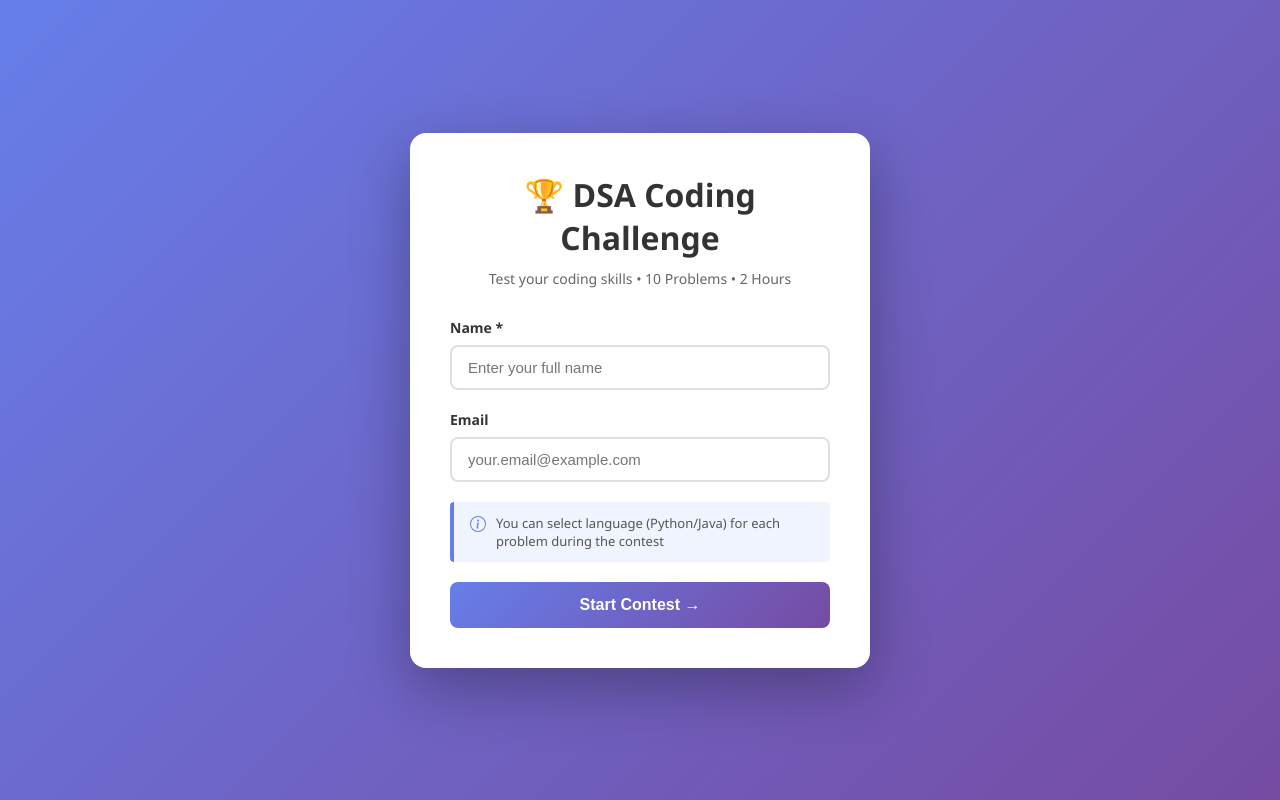
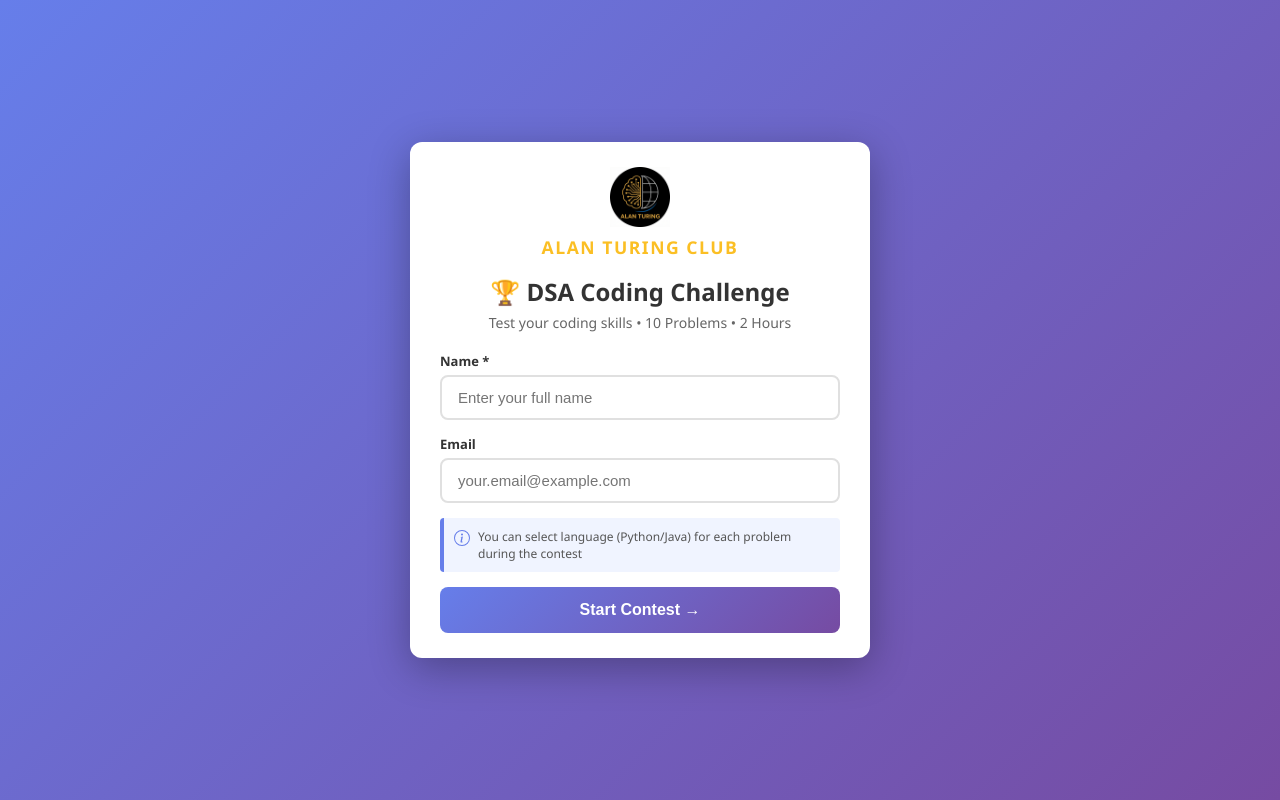
Before and after one commit to SwethaSriRavuri/ATC_DSA_Event_Challenge_App, a Flask app: page / in a window 1280 px wide. Run offline with Flask 3, Linux system fonts and the light colour scheme.

Commit message:
logo addition

```diff
--- a/dsa-challenge-app/data/problems/problem_2.json
+++ b/dsa-challenge-app/data/problems/problem_2.json
@@ -4,7 +4,7 @@
     "difficulty": "Easy",
     "marks": 10,
     "type": "algorithm",
-    "description": "**Problem Statement:**\nWrite a function that reverses a string. The input string is given as an array of characters `s`.\n\nYou must do this by modifying the input array **in-place** with `O(1)` extra memory.\n\n**Input Format:**\n- `s`: An array of characters (e.g., `['h','e','l','l','o']`)\n\n**Output Format:**\n- The function should return the modified array (or modify it in-place).\n\n**Examples:**\n\n*Example 1:*\n**Input:** `s = ['h','e','l','l','o']`\n**Output:** `['o','l','l','e','h']`\n\n*Example 2:*\n**Input:** `s = ['H','a','n','n','a','h']`\n**Output:** `['h','a','n','n','a','H']`\n\n**Constraints:**\n- `1 <= s.length <= 10^5`\n- `s[i]` is a printable ascii character.",
+    "description": "**Problem Statement:**\nWrite a function that reverses a string. The input string is given as an array of characters `s`.\n\nYou must do this by modifying the input array **in-place** with `O(1)` extra memory.\n\n**Input Format:**\n- `s`: An array of characters (e.g., `['h','e','l','l','o']`)\n\n**Output Format:**\n- The function should return the modified array (or modify it in-place).\n\n**Examples:**\n\n*Example 1:*\n**Input:** `s = ['h','e','l','l','o']`\n**Output:** `['o','l','l','e','h']`\n\n*Example 2:*\n**Input:** `s = ['H','a','n','n','a','h']`\n**Output:** `['h','a','n','n','a','H']`\n\n**Constraints:**\n- `1 <= s.length <= 10^5`\n- `s[i]` is a printable ascii character.\n\n**Complexity Analysis:**\n- **Time Complexity:** `O(N)` where N is the length of the string. We swap elements from both ends until we reach the middle.\n- **Space Complexity:** `O(1)` since we only use a few variables for pointers and temporary storage, performing the reverse in-place.",
     "function_signature": {
         "python": "def solution(s):",
         "java": "class Solution {\n    public void solution(char[] s) {\n        \n    }\n}"
--- a/dsa-challenge-app/data/problems/problem_5.json
+++ b/dsa-challenge-app/data/problems/problem_5.json
@@ -4,7 +4,7 @@
     "difficulty": "Medium",
     "marks": 10,
     "type": "algorithm",
-    "description": "**Problem Statement:**\nGiven an integer array `nums`, find the subarray (containing at least one number) with the largest sum, and return *its sum*.\n\n**Input Format:**\n- `nums`: An array/list of integers.\n\n**Output Format:**\n- An integer representing the maximum sum.\n\n**Examples:**\n\n*Example 1:*\n**Input:** `nums = [-2,1,-3,4,-1,2,1,-5,4]`\n**Output:** `6`\n**Explanation:** The subarray `[4,-1,2,1]` has the largest sum `6`.\n\n*Example 2:*\n**Input:** `nums = [1]`\n**Output:** `1`\n\n*Example 3:*\n**Input:** `nums = [5,4,-1,7,8]`\n**Output:** `23`\n\n**Constraints:**\n- `1 <= nums.length <= 10^5`\n- `-10^4 <= nums[i] <= 10^4`",
+    "description": "**Problem Statement:**\nGiven an integer array `nums`, find the subarray (containing at least one number) with the largest sum, and return *its sum*.\n\n**Input Format:**\n- `nums`: An array/list of integers.\n\n**Output Format:**\n- An integer representing the maximum sum.\n\n**Examples:**\n\n*Example 1:*\n**Input:** `nums = [-2,1,-3,4,-1,2,1,-5,4]`\n**Output:** `6`\n**Explanation:** The subarray `[4,-1,2,1]` has the largest sum `6`.\n\n*Example 2:*\n**Input:** `nums = [1]`\n**Output:** `1`\n\n*Example 3:*\n**Input:** `nums = [5,4,-1,7,8]`\n**Output:** `23`\n\n**Constraints:**\n- `1 <= nums.length <= 10^5`\n- `-10^4 <= nums[i] <= 10^4`\n\n**Complexity Analysis:**\n- **Time Complexity:** `O(N)` using Kadane's Algorithm. Brute force would tricky be `O(N^2)`.\n- **Space Complexity:** `O(1)` as we only need to keep track of the current sum and maximum sum found so far.",
     "function_signature": {
         "python": "def solution(nums):",
         "java": "class Solution {\n    public int solution(int[] nums) {\n        \n    }\n}"
--- a/dsa-challenge-app/data/problems/problem_8.json
+++ b/dsa-challenge-app/data/problems/problem_8.json
@@ -4,7 +4,7 @@
     "difficulty": "Hard",
     "marks": 20,
     "type": "algorithm",
-    "description": "**Problem Statement:**\nGiven two strings `word1` and `word2`, return the minimum number of operations required to convert `word1` to `word2`.\n\nYou have the following three operations permitted on a word:\n- Insert a character\n- Delete a character\n- Replace a character\n\n**Input Format:**\n- `word1`: A string of lowercase English letters.\n- `word2`: A string of lowercase English letters.\n\n**Output Format:**\n- An integer representing the minimum number of operations.\n\n**Examples:**\n\n*Example 1:*\n**Input:** `word1 = \"horse\"`, `word2 = \"ros\"`\n**Output:** `3`\n**Explanation:**\nhorse -> rorse (replace 'h' with 'r')\nrorse -> rose (remove 'r')\nrose -> ros (remove 'e')\n\n*Example 2:*\n**Input:** `word1 = \"intention\"`, `word2 = \"execution\"`\n**Output:** `5`\n**Explanation:**\nintention -> inention (remove 't')\ninention -> enention (replace 'i' with 'e')\nenention -> exention (replace 'n' with 'x')\nexention -> exection (replace 'n' with 'c')\nexection -> execution (insert 'u')\n\n**Constraints:**\n- `0 <= word1.length, word2.length <= 500`\n- `word1` and `word2` consist of lowercase English letters.",
+    "description": "**Problem Statement:**\nGiven two strings `word1` and `word2`, return the minimum number of operations required to convert `word1` to `word2`.\n\nYou have the following three operations permitted on a word:\n- Insert a character\n- Delete a character\n- Replace a character\n\n**Input Format:**\n- `word1`: A string of lowercase English letters.\n- `word2`: A string of lowercase English letters.\n\n**Output Format:**\n- An integer representing the minimum number of operations.\n\n**Examples:**\n\n*Example 1:*\n**Input:** `word1 = \"horse\"`, `word2 = \"ros\"`\n**Output:** `3`\n**Explanation:**\nhorse -> rorse (replace 'h' with 'r')\nrorse -> rose (remove 'r')\nrose -> ros (remove 'e')\n\n*Example 2:*\n**Input:** `word1 = \"intention\"`, `word2 = \"execution\"`\n**Output:** `5`\n**Explanation:**\nintention -> inention (remove 't')\ninention -> enention (replace 'i' with 'e')\nenention -> exention (replace 'n' with 'x')\nexention -> exection (replace 'n' with 'c')\nexection -> execution (insert 'u')\n\n**Constraints:**\n- `0 <= word1.length, word2.length <= 500`\n- `word1` and `word2` consist of lowercase English letters.\n\n**Complexity Analysis:**\n- **Time Complexity:** `O(M * N)` where M and N are lengths of the strings. This is a classic Dynamic Programming problem.\n- **Space Complexity:** `O(M * N)` for the DP table, or `O(min(M, N))` if optimized.",
     "function_signature": {
         "python": "def solution(word1, word2):",
         "java": "class Solution {\n    public int solution(String word1, String word2) {\n        \n    }\n}"
--- a/dsa-challenge-app/static/css/style.css
+++ b/dsa-challenge-app/static/css/style.css
@@ -21,20 +21,22 @@ body {
 
 .registration-card {
     background: white;
-    border-radius: 16px;
-    padding: 40px;
-    box-shadow: 0 20px 60px rgba(0, 0, 0, 0.3);
+    border-radius: 12px;
+    padding: 25px 30px;
+    box-shadow: 0 10px 40px rgba(0, 0, 0, 0.3);
+    max-height: 95vh;
+    overflow-y: auto;
 }
 
 .header {
     text-align: center;
-    margin-bottom: 30px;
+    margin-bottom: 20px;
 }
 
 .header h1 {
-    font-size: 32px;
+    font-size: 24px;
     color: #333;
-    margin-bottom: 10px;
+    margin-bottom: 5px;
 }
 
 .subtitle {
@@ -43,15 +45,15 @@ body {
 }
 
 .form-group {
-    margin-bottom: 20px;
+    margin-bottom: 15px;
 }
 
 .form-group label {
     display: block;
-    margin-bottom: 8px;
+    margin-bottom: 5px;
     color: #333;
     font-weight: 600;
-    font-size: 14px;
+    font-size: 13px;
 }
 
 .form-group input {
@@ -72,13 +74,13 @@ body {
 .info-note {
     background: #f0f4ff;
     border-left: 4px solid #667eea;
-    padding: 12px 16px;
-    margin: 20px 0;
+    padding: 10px;
+    margin: 15px 0;
     border-radius: 4px;
     display: flex;
     align-items: start;
-    gap: 10px;
-    font-size: 13px;
+    gap: 8px;
+    font-size: 12px;
     color: #555;
 }
 
--- a/dsa-challenge-app/templates/contest.html
+++ b/dsa-challenge-app/templates/contest.html
@@ -5,8 +5,8 @@
     <meta charset="UTF-8">
     <meta name="viewport" content="width=device-width, initial-scale=1.0">
     <title>Contest - DSA Challenge</title>
-    <link rel="stylesheet" href="{{ url_for('static', filename='css/style.css') }}">
-    <link rel="stylesheet" href="{{ url_for('static', filename='css/contest.css') }}">
+    <link rel="stylesheet" href="{{ url_for('static', filename='css/style.css') }}?v=2">
+    <link rel="stylesheet" href="{{ url_for('static', filename='css/contest.css') }}?v=2">
 </head>
 
 <body>
@@ -78,6 +78,8 @@
             <div class="right-info">
                 <span class="score" id="score">Score: 0/100</span>
                 <span class="timer" id="timer">⏱ 02:00:00</span>
+                <img src="{{ url_for('static', filename='images/atc_logo.png') }}" alt="ATC Logo"
+                    style="width: 30px; height: 30px; margin-left: 15px; vertical-align: middle; border-radius: 50%;">
             </div>
         </div>
 
--- a/dsa-challenge-app/templates/index.html
+++ b/dsa-challenge-app/templates/index.html
@@ -1,15 +1,25 @@
 <!DOCTYPE html>
 <html lang="en">
+
 <head>
     <meta charset="UTF-8">
     <meta name="viewport" content="width=device-width, initial-scale=1.0">
     <title>DSA Coding Challenge</title>
-    <link rel="stylesheet" href="{{ url_for('static', filename='css/style.css') }}">
+    <link rel="stylesheet" href="{{ url_for('static', filename='css/style.css') }}?v=2">
 </head>
+
 <body>
     <div class="container">
         <div class="registration-card">
             <div class="header">
+                <div class="logo-container"
+                    style="display: flex; flex-direction: column; align-items: center; margin-bottom: 1rem;">
+                    <img src="{{ url_for('static', filename='images/atc_logo.png') }}" alt="Alan Turing Club Logo"
+                        style="width: 60px; height: 60px; object-fit: contain;">
+                    <h2
+                        style="color: #fbbf24; margin-top: 0.5rem; font-size: 1.1rem; text-transform: uppercase; letter-spacing: 1.5px;">
+                        Alan Turing Club</h2>
+                </div>
                 <h1>🏆 DSA Coding Challenge</h1>
                 <p class="subtitle">Test your coding skills • 10 Problems • 2 Hours</p>
             </div>
@@ -27,8 +37,9 @@
 
                 <div class="info-note">
                     <svg width="16" height="16" viewBox="0 0 16 16" fill="currentColor">
-                        <path d="M8 15A7 7 0 1 1 8 1a7 7 0 0 1 0 14zm0 1A8 8 0 1 0 8 0a8 8 0 0 0 0 16z"/>
-                        <path d="m8.93 6.588-2.29.287-.082.38.45.083c.294.07.352.176.288.469l-.738 3.468c-.194.897.105 1.319.808 1.319.545 0 1.178-.252 1.465-.598l.088-.416c-.2.176-.492.246-.686.246-.275 0-.375-.193-.304-.533L8.93 6.588zM9 4.5a1 1 0 1 1-2 0 1 1 0 0 1 2 0z"/>
+                        <path d="M8 15A7 7 0 1 1 8 1a7 7 0 0 1 0 14zm0 1A8 8 0 1 0 8 0a8 8 0 0 0 0 16z" />
+                        <path
+                            d="m8.93 6.588-2.29.287-.082.38.45.083c.294.07.352.176.288.469l-.738 3.468c-.194.897.105 1.319.808 1.319.545 0 1.178-.252 1.465-.598l.088-.416c-.2.176-.492.246-.686.246-.275 0-.375-.193-.304-.533L8.93 6.588zM9 4.5a1 1 0 1 1-2 0 1 1 0 0 1 2 0z" />
                     </svg>
                     <span>You can select language (Python/Java) for each problem during the contest</span>
                 </div>
@@ -42,4 +53,5 @@
 
     <script src="{{ url_for('static', filename='js/registration.js') }}"></script>
 </body>
+
 </html>
```
Also changed, not shown: dsa-challenge-app/static/css/contest.css (+37 -5 lines), dsa-challenge-app/static/images/atc_logo.png (added).
